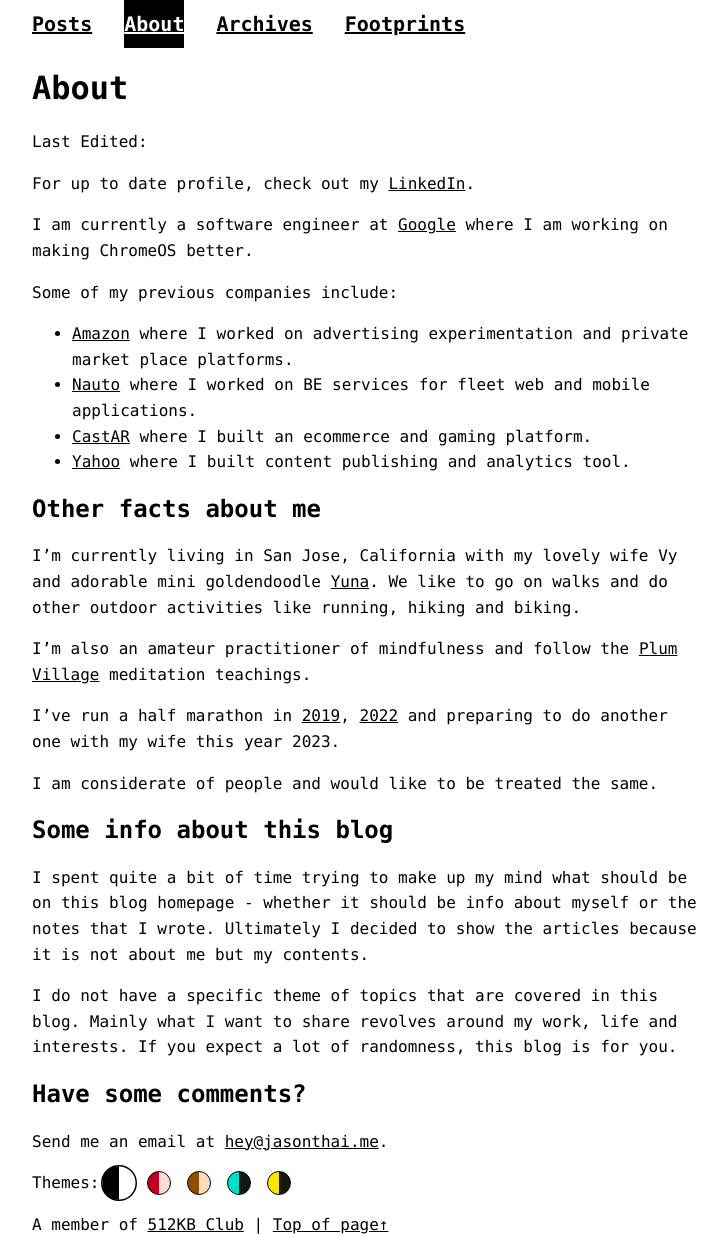
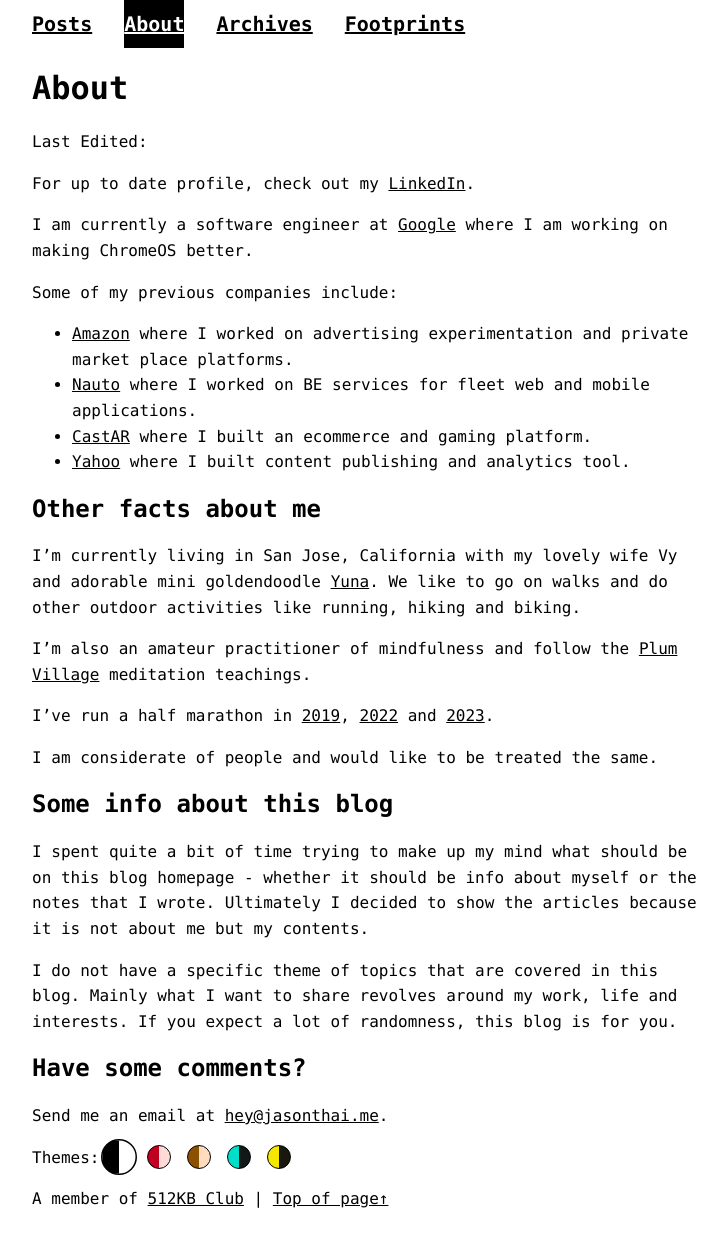
Before and after one commit to jasontthai/jasonthai.me, a Jekyll site: the page built from about.md, in a window 1280 px wide. Shown: the whole page, without its empty margins (272-999 px from the left). Built offline with Jekyll 4.4.1, drawn with Linux system fonts in a browser that asks for light colours; after the commit the page ends 1212 px from its top, so only the background shows below that.

Commit message:
update about

```diff
--- a/about.md
+++ b/about.md
@@ -20,7 +20,7 @@
 
 I'm also an amateur practitioner of mindfulness and follow the [Plum Village](https://plumvillage.org)  meditation teachings.
 
-I've run a half marathon in [2019]({% post_url 2019-07-28-42nd-biofreeze-sf-marathon-1st-half %}), [2022]({% post_url 2022-11-06-2022-rock-n-roll-san-jose-half-marathon %}) and preparing to do another one with my wife this year 2023.
+I've run a half marathon in [2019]({% post_url 2019-07-28-42nd-biofreeze-sf-marathon-1st-half %}), [2022]({% post_url 2022-11-06-2022-rock-n-roll-san-jose-half-marathon %}) and [2023]({% post_url 2023-10-04-2023-san-jose-half-marathon %}).
 
 I am considerate of people and would like to be treated the same.
 
```
